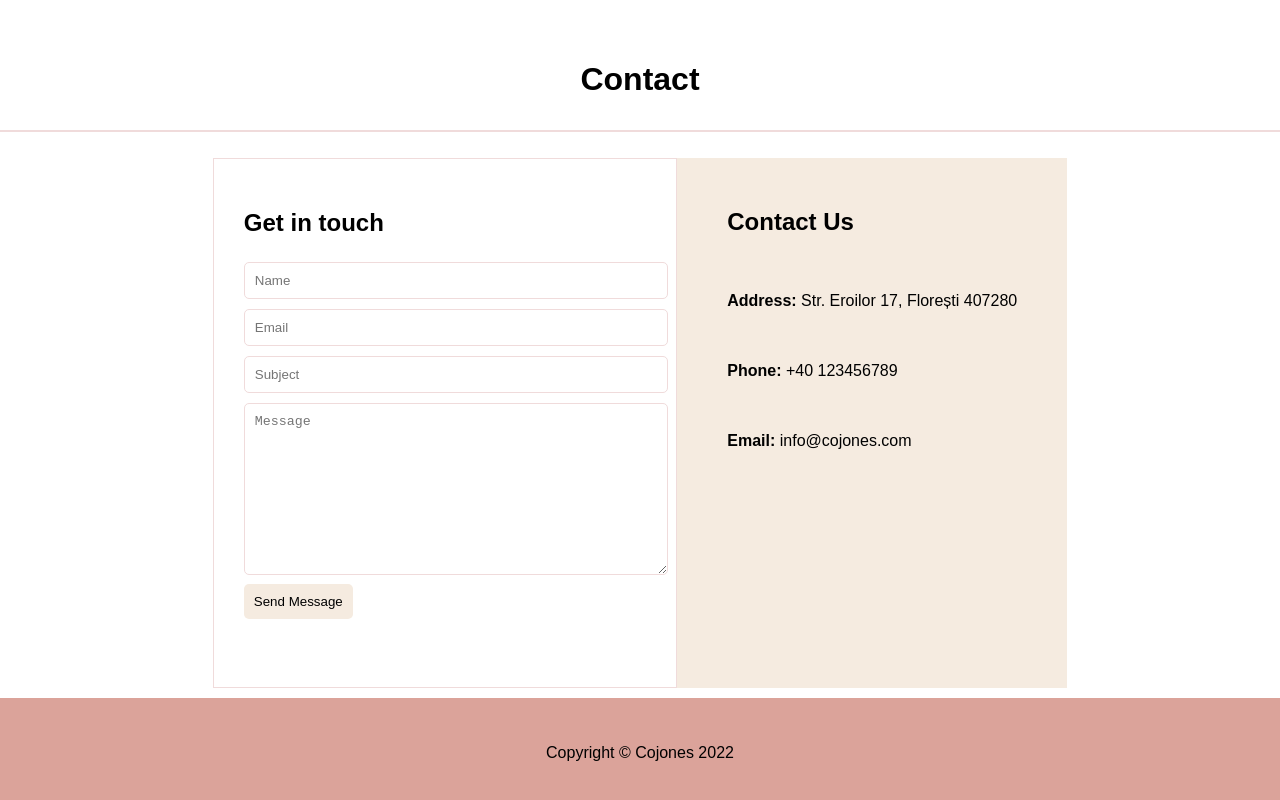
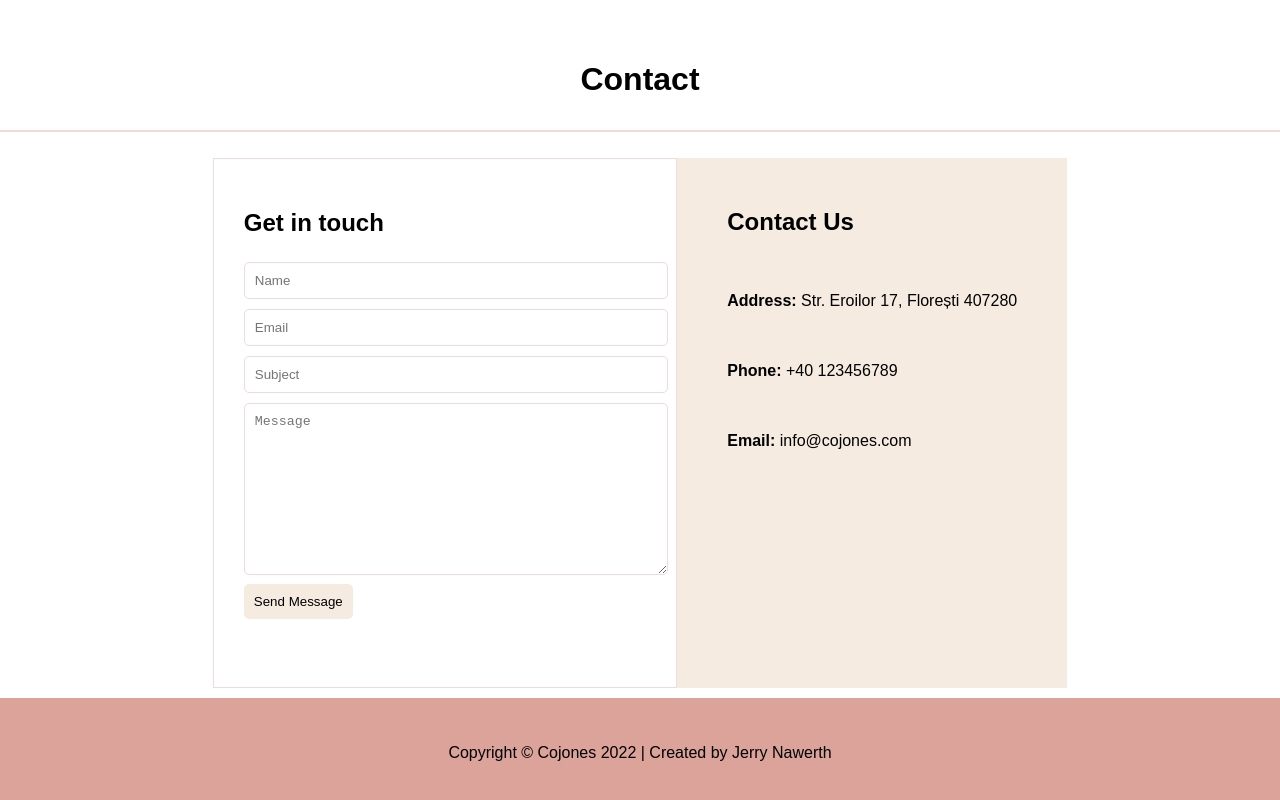
Before and after one commit to jsnawerth/business-site, a plain HTML site: page index.html in a window 1280 px wide. Shown: the part 3218-4018 px from the top of the page. Drawn offline with Linux system fonts and the light colour scheme; a web font is replaced by a local one.

Commit message:
Update index.html

```diff
--- a/index.html
+++ b/index.html
@@ -128,7 +128,7 @@
 
   <!-- Footer -->
   <footer>
-    <p>Copyright &copy; Cojones 2022</p>
+    <p>Copyright &copy; Cojones 2022 | Created by Jerry Nawerth</p>
   </footer>
   <script src="./Resources/css/index.js"></script>
 </body>
```
